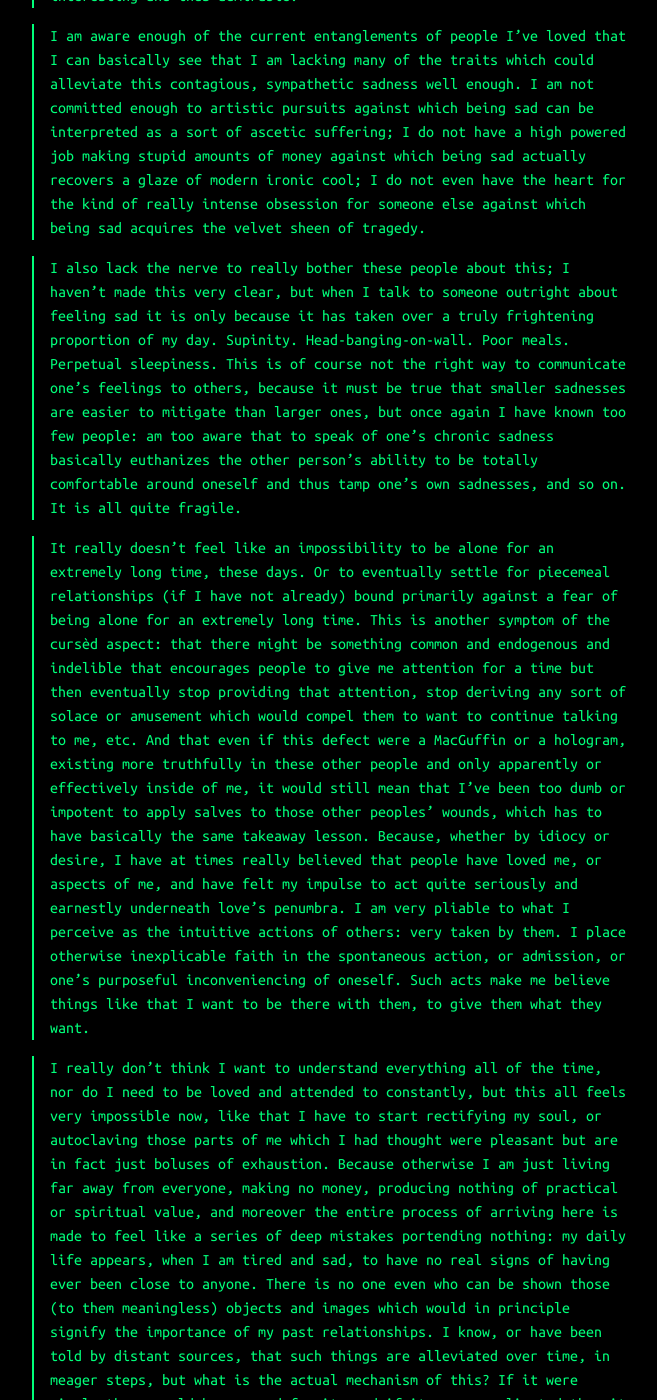
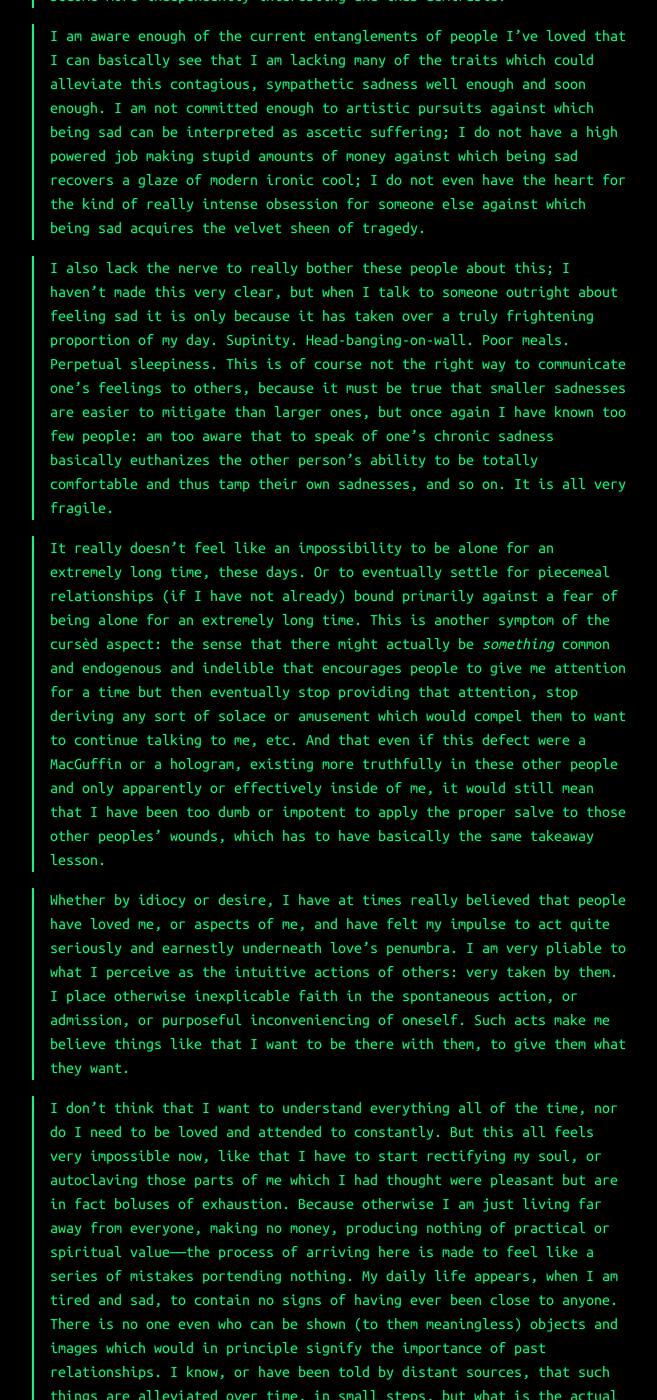
Before and after one commit to white-noise/white-noise.github.io, a Jekyll site: the page built from _posts/2025-05-08-haruspicy.md, in a window 1280 px wide and 1400 px high, scrolled down 874 px. Shown: the whole window, without its empty margins (432-1089 px from the left). Built offline with Jekyll 4.4.1, drawn with Linux system fonts in a browser that asks for light colours; some of the changed text lies outside the part shown.

Commit message:
Update content.

```diff
--- a/_posts/2025-05-08-haruspicy.md
+++ b/_posts/2025-05-08-haruspicy.md
@@ -11,21 +11,23 @@ preview: "Absolution and embarrassment."
 
 ### On being sad
 
-*Note that my ability to write is, for whatever reason, coupled with feeling especially sad or desperate, meaning what is put down is colored by transient crises.*
+*My ability to write is, for whatever reason, coupled to feeling especially sad or desperate, meaning what is put down here is only a transient crisis.*
 {: .quote}
 
-Part of the irreality of the last couple of years must be related to that the few people I've loved mostly don't talk to me anymore. Very little of this has been malicious, at least obviously. Alternatives are too numerous: time, distance, inchoate misalignments gone to seed. But because I have often kept to myself outside of these relationships, because I have moved every four years and recently quite far, because I think too often on things which could have been and thus am content to focus on only a few individuals for a long time, the decline in regular human interaction has felt precipitous. This leads to that feeling I have mentioned before of being 'divinely cursed'------i.e., that this whole thing, when I forget that my asociality is long established, is basically deserved retribution for behavior and/or essential defects. This is made complex and miserable by that I do actually harbor some real and off-putting defects.
+Part of the irreality of the last couple of years must be related to that the few people I've loved mostly don't talk to me anymore. Very little of this has been malicious, at least obviously. Alternatives are too numerous: time, distance, inchoate misalignments gone to seed. But because I have often kept to myself outside of these relationships, because I have moved every four years and recently quite far, because I think too often on things which could have been and thus am content to focus on only a few individuals for a long time, the decline in regular human interaction has felt precipitous. This leads to that feeling I have mentioned before of being 'divinely cursed'------i.e., that this whole thing, when I forget that my asociality is long established, is basically deserved retribution for behavior and/or essential defects. This is made more complex and miserable by that I do actually harbor real and off-putting defects.
 
-When people are consistently sad they are not fun to be around. Usually these people are also quite aware of when they are being tended to in-part to mitigate this sadness because it is 'bumming out' the other person. This makes the sad person more sad, because their sadness has metastasized, and because they see this, and this paralyzes the muscles they should be kneading to get ready to try to become more independently interesting and thus admirable.
+When people are consistently sad they are not fun to be around. Usually these people are also quite aware of when they are being tended to in-part to mitigate this sadness because it is 'bumming out' the other person. This makes the sad person more sad, because their sadness has metastasized, and because they see this quite clearly, and this paralyzes the muscles they should be kneading to get ready to try to become more independently interesting and thus admirable.
 
-I am aware enough of the current entanglements of people I've loved that I can basically see that I am lacking many of the traits which could alleviate this contagious, sympathetic sadness well enough. I am not committed enough to artistic pursuits against which being sad can be interpreted as a sort of ascetic suffering; I do not have a high powered job making stupid amounts of money against which being sad actually recovers a glaze of modern ironic cool; I do not even have the heart for the kind of really intense obsession for someone else against which being sad acquires the velvet sheen of tragedy.
+I am aware enough of the current entanglements of people I've loved that I can basically see that I am lacking many of the traits which could alleviate this contagious, sympathetic sadness well enough and soon enough. I am not committed enough to artistic pursuits against which being sad can be interpreted as ascetic suffering; I do not have a high powered job making stupid amounts of money against which being sad recovers a glaze of modern ironic cool; I do not even have the heart for the kind of really intense obsession for someone else against which being sad acquires the velvet sheen of tragedy.
 
-I also lack the nerve to really bother these people about this; I haven't made this very clear, but when I talk to someone outright about feeling sad it is only because it has taken over a truly frightening proportion of my day. Supinity. Head-banging-on-wall. Poor meals. Perpetual sleepiness. This is of course not the right way to communicate one's feelings to others, because it must be true that smaller sadnesses are easier to mitigate than larger ones, but once again I have known too few people: am too aware that to speak of one's chronic sadness basically euthanizes the other person's ability to be totally comfortable around oneself and thus tamp one's own sadnesses, and so on. It is all quite fragile.
+I also lack the nerve to really bother these people about this; I haven't made this very clear, but when I talk to someone outright about feeling sad it is only because it has taken over a truly frightening proportion of my day. Supinity. Head-banging-on-wall. Poor meals. Perpetual sleepiness. This is of course not the right way to communicate one's feelings to others, because it must be true that smaller sadnesses are easier to mitigate than larger ones, but once again I have known too few people: am too aware that to speak of one's chronic sadness basically euthanizes the other person's ability to be totally comfortable and thus tamp their own sadnesses, and so on. It is all very fragile.
 
-It really doesn't feel like an impossibility to be alone for an extremely long time, these days. Or to eventually settle for piecemeal relationships (if I have not already) bound primarily against a fear of being alone for an extremely long time. This is another symptom of the cursèd aspect: that there might be something common and endogenous and indelible that encourages people to give me attention for a time but then eventually stop providing that attention, stop deriving any sort of solace or amusement which would compel them to want to continue talking to me, etc. And that even if this defect were a MacGuffin or a hologram, existing more truthfully in these other people and only apparently or effectively inside of me, it would still mean that I've been too dumb or impotent to apply salves to those other peoples' wounds, which has to have basically the same takeaway lesson. Because, whether by idiocy or desire, I have at times really believed that people have loved me, or aspects of me, and have felt my impulse to act quite seriously and earnestly underneath love's penumbra. I am very pliable to what I perceive as the intuitive actions of others: very taken by them. I place otherwise inexplicable faith in the spontaneous action, or admission, or one's purposeful inconveniencing of oneself. Such acts make me believe things like that I want to be there with them, to give them what they want.
+It really doesn't feel like an impossibility to be alone for an extremely long time, these days. Or to eventually settle for piecemeal relationships (if I have not already) bound primarily against a fear of being alone for an extremely long time. This is another symptom of the cursèd aspect: the sense that there might actually be *something* common and endogenous and indelible that encourages people to give me attention for a time but then eventually stop providing that attention, stop deriving any sort of solace or amusement which would compel them to want to continue talking to me, etc. And that even if this defect were a MacGuffin or a hologram, existing more truthfully in these other people and only apparently or effectively inside of me, it would still mean that I have been too dumb or impotent to apply the proper salve to those other peoples' wounds, which has to have basically the same takeaway lesson.
 
-I really don't think I want to understand everything all of the time, nor do I need to be loved and attended to constantly, but this all feels very impossible now, like that I have to start rectifying my soul, or autoclaving those parts of me which I had thought were pleasant but are in fact just boluses of exhaustion. Because otherwise I am just living far away from everyone, making no money, producing nothing of practical or spiritual value, and moreover the entire process of arriving here is made to feel like a series of deep mistakes portending nothing: my daily life appears, when I am tired and sad, to have no real signs of having ever been close to anyone. There is no one even who can be shown those (to them meaningless) objects and images which would in principle signify the importance of my past relationships. I know, or have been told by distant sources, that such things are alleviated over time, in meager steps, but what is the actual mechanism of this? If it were simple there would be no need for it, and if it were complicated then it must contain the possibility of abject failure.
+Whether by idiocy or desire, I have at times really believed that people have loved me, or aspects of me, and have felt my impulse to act quite seriously and earnestly underneath love's penumbra. I am very pliable to what I perceive as the intuitive actions of others: very taken by them. I place otherwise inexplicable faith in the spontaneous action, or admission, or purposeful inconveniencing of oneself. Such acts make me believe things like that I want to be there with them, to give them what they want.
 
-This is some of the core of the feeling of irreality. My life, by whatever admixture of happenstance and genuine errors of my own and the people I have been close to, recently appears to signify nothing. I don't think that I mean that the possibility for a good life is gone, but rather that there are so few immediate ways for me to feel the reasons for and effects of my life heretofore that everything has gone quite flat. This flatness is the sadness, I think that I mean: like that I do not even really get to feel sad *about* someone, or *for* something anymore, but that I am made to feel as though I have been *prohibited* from certain normalizing states of mind and communication. That this prohibition is in the shape of some universal physical law, rather than a command or a judgement, and thus quite distant and inscrutable.
+I don't think that I want to understand everything all of the time, nor do I need to be loved and attended to constantly. But this all feels very impossible now, like that I have to start rectifying my soul, or autoclaving those parts of me which I had thought were pleasant but are in fact boluses of exhaustion. Because otherwise I am just living far away from everyone, making no money, producing nothing of practical or spiritual value------the process of arriving here is made to feel like a series of mistakes portending nothing. My daily life appears, when I am tired and sad, to contain no signs of having ever been close to anyone. There is no one even who can be shown (to them meaningless) objects and images which would in principle signify the importance of past relationships. I know, or have been told by distant sources, that such things are alleviated over time, in small steps, but what is the actual mechanism of this? If it were simple there would be no need for it, and if it were complicated then it must contain the possibility of failure.
 
-I imagine it will get better: that beyond the daily fluctuations in my mood there will changes of greater substance later on. It's just that it's appeared so quickly, it seems, this aridity, but then immediately that the apparent quickness is likely downstream of my own inattentiveness over years, from which it has to be assumed, as there is no sign otherwise, that I have gotten no better better at the sort of slow, nutritive exchanges and observances that might ward off similar crises to come.
+This is some of the core of the feeling of irreality. My life, by whatever admixture of happenstance and errors of my own and the people I have been close to, appears to signify nothing. I don't think that I mean that the possibility for a good life is gone, but that there are so few immediate ways for me to feel the reasons for and effects of my life heretofore that everything has gone quite flat. This flatness is the sadness, I think: like, that I do not even really get to feel sad *about* someone, or *for* something anymore, but am made to feel as though I am *prohibited* from normalizing states of mind and communication. This prohibition appears sometimes to have the shape of a universal physical law, rather than a command or a judgement, and thus is quite distant and inscrutable.
+
+I imagine it has to get better: that beyond the daily fluctuations in my mood there can be changes of greater substance and durability. It's just that it's appeared so quickly, this aridity------that immediately from this I have to accept that the apparent quickness is so much more probably downstream of my own inattentiveness over years, from which it again has to be assumed, as there is no sign of otherwise, that I am no better better now than I have been at the sort of slow, nutritive observances that might ward off crises to come.
```
